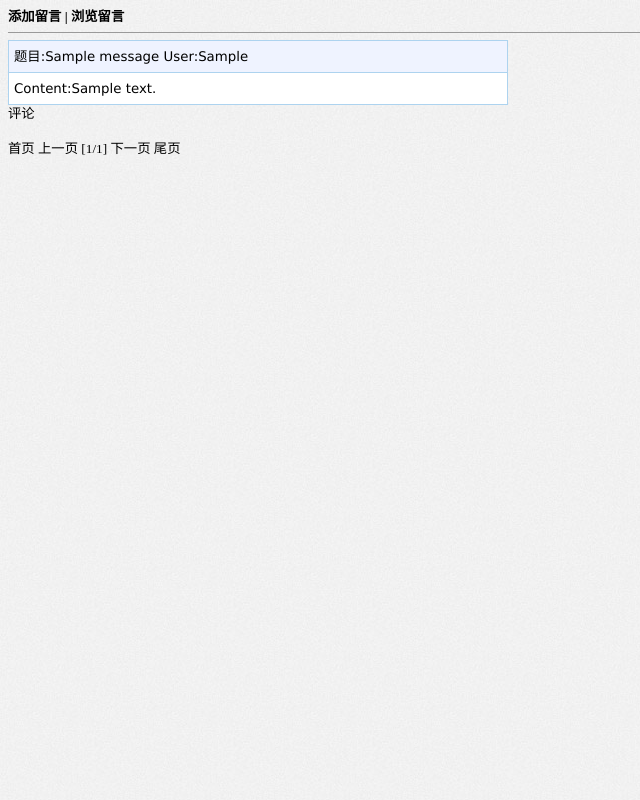
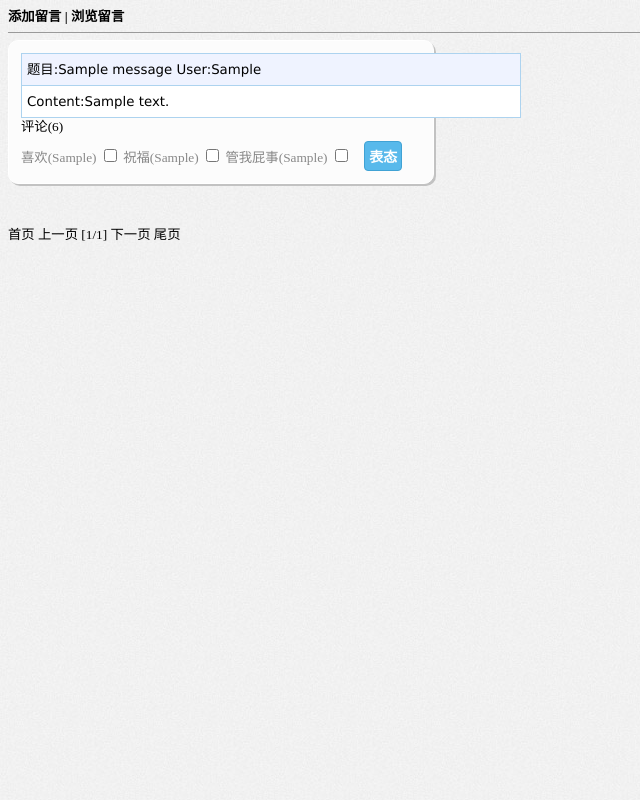
Before and after one commit to wuzeyou/bbs_test, a PHP site: page /list.php in a window 1280 px wide. Shown: the whole page, without its empty margins (0-640 px from the left). Run offline with PHP 8.4, Linux system fonts and the light colour scheme; data comes from the database, SQL or seed files in the repository; tables that the repository leaves empty or names only in its code hold one stand-in row (values such as "Sample post").

Commit message:
增加“态度”计数按钮，即like/bless/shit

```diff
--- a/images/css.css
+++ b/images/css.css
@@ -101,7 +101,10 @@ form {
 	border-radius:4px;
 }
 
-.comment, #addCommentContainer, #addPostContainer{
+.comment,
+#addCommentContainer,
+#addPostContainer,
+.post{
 
 	/* Syling the comments and the comment form container */
 
@@ -161,7 +164,23 @@ form {
 	overflow-x:hidden;
 }
 
-#addCommentContainer input[type=text],
+.post .title{
+
+	top:10px;
+	left:10px;
+	font-size:30px;
+	padding-bottom:10px;
+	color:#f7996d;
+}
+.post p{
+	margin-right: 15px;
+	text-align: justify;
+	font-size:22px;
+	line-height:1.5;
+	overflow-x:hidden;
+}
+
+#addCommentContainer input,
 #addCommentContainer textarea,{
 
 	/* Styling the inputs */
--- a/list.php
+++ b/list.php
@@ -30,6 +30,17 @@
 
     while ($myrow = mysql_fetch_array($query))
     {
+        //取得该条post的评论总数,$num_comment为最终取得的数字
+        $post_id = $myrow['id'];
+        $comms = mysql_query("SELECT count(*) FROM comments WHERE postid = $post_id", $conn);
+        $ncomm = mysql_fetch_array($comms);
+        $num_comment = $ncomm[0];
+        // Attitudes' number
+        $attis = mysql_query("SELECT like_num,bless_num,shit_num FROM message WHERE id=$post_id", $conn);
+        $natti = mysql_fetch_array($attis);
+        $num_like = $natti['like_num'];
+        $num_bless = $natti['bless_num'];
+        $num_shit = $natti['shit_num'];
 ?>
 
 <div class="post">
@@ -44,11 +55,24 @@
         <td>Content:<?=htmtocode($myrow['content'])?></td>
     </tr>
 </table>
-<a href="post.php?postid=<?=$myrow['id']?>">评论</a>
+<a href="post.php?postid=<?=$post_id?>">评论(<?=$num_comment?>)</a>
+<form action="submitattitude.php" method="post" name="myattitude" id="myattitude">
+    <lable for="like">喜欢(<?=$num_like?>)</label>
+    <input type="checkbox" name="like">
+    <lable for="bless">祝福(<?=$num_bless?>)</label>
+    <input type="checkbox" name="bless">
+    <lable for="shit">管我屁事(<?=$num_shit?>)</label>
+    <input type="checkbox" name="shit">
+    <input type="hidden" name="postid" value="<?=$post_id?>" />
+    <input type="hidden" name="page" value="<?=$page?>" />
+    <input type="submit" id="submit" name="attitude" value="表态"/>
+</form>
+
 </div>
 <br>
 
 <?php
+    //以下部分为实现翻页条功能
     $post_num++;
     }
     $first = 1;
@@ -62,7 +86,6 @@
         echo "<a href='list.php?page=".$first."'>首页</a> ";
         echo "<a href='list.php?page=".$prev."'>上一页</a> ";
     }
-//    echo "<div align='center'>共有".$pages."页(".$page."/".$pages.")";
     echo "[".$page."/"."$pages"."] ";
     if ($page < $pages){
         echo "<a href='list.php?page=".$next."'>下一页</a> ";
```
Also changed, not shown: post.php (+29 -15 lines), submitattitude.php (added, +29 -0 lines).
